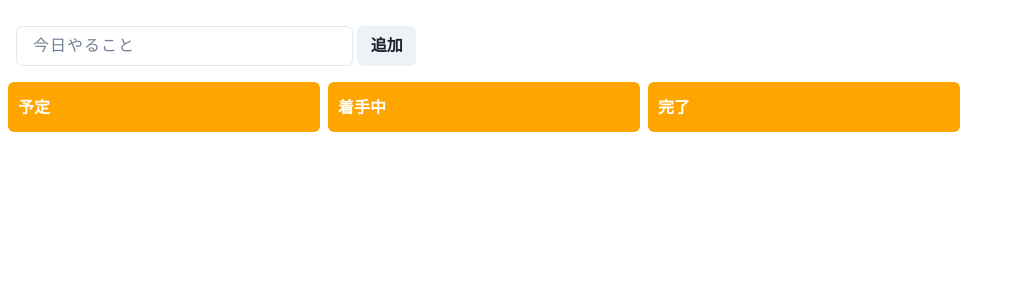
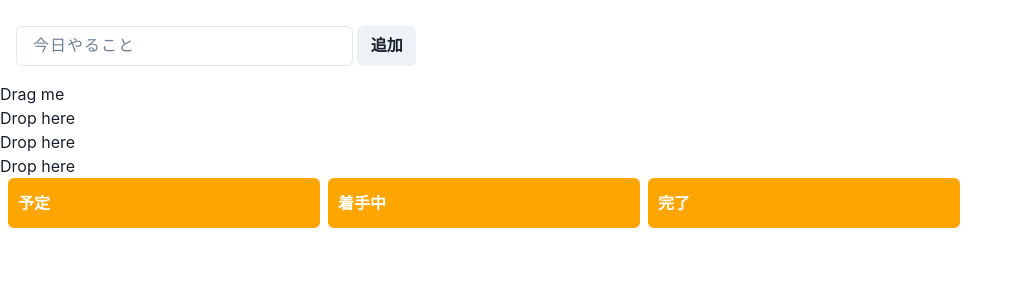
Before and after one commit to MasahiroTakata/toDoApp2, a React (Create React App) app: page / in a window 1280 px wide. Shown: the top 300 px of the page, without its empty margins (0-1022 px from the left). Built offline with nearby package versions, Linux system fonts and the light colour scheme.

Commit message:
サンプルのドラッグ&ドロップの実装完了

```diff
--- a/src/App.js
+++ b/src/App.jsx
@@ -2,7 +2,10 @@ import classes from './CssModules.module.scss';
 import './App.css';
 import { useState } from 'react';
 import { ChakraProvider, Input, Button, Text, Flex, extendTheme } from "@chakra-ui/react";
-// import { useDroppable } from "@dnd-kit/core";
+import { useDroppable } from "@dnd-kit/core";
+import { Draggable } from './Draggable';
+import { Droppable } from './Droppable';
+import { DndContext } from '@dnd-kit/core';
 
 const theme = extendTheme({
   colors: {
@@ -13,6 +16,20 @@ const theme = extendTheme({
 });
 
 function App() {
+  const containers = ['A', 'B', 'C'];
+  const [parent, setParent] = useState(null); // 状態を管理する関数、定数parentの初期値はnull
+  console.log(parent); // droppableを取得している
+
+  const draggableMarkup = (
+    <Draggable id="draggable">Drag me</Draggable>
+  );
+
+  function handleDragEnd(event) {
+    const {over} = event;
+    // ドロップできる領域にドロップした時、親としてドロップされる領域のidをセット
+    // それ以外はnullにする
+    setParent(over ? over.id : null);
+  }
   const [todo, setText] = useState(""); // テキストボックスの更新関数
   const [todoArr, setList] = useState([]); // やる事リストの更新関数
 
@@ -48,6 +65,18 @@ function App() {
           <Button onClick={listUp} className={classes.submitBtn}>追加</Button>
         </Flex>
         </div>
+
+        <DndContext onDragEnd={handleDragEnd}>
+          {parent === null ? draggableMarkup : null}
+          {containers.map((id) => (
+            // idを受け取ったらDroppableコンポーネントを更新
+            // useDroppable にpropsを渡す
+            <Droppable key={id} id={id}>
+              {parent === id ? draggableMarkup : 'Drop here'}
+            </Droppable>
+          ))}
+        </DndContext>
+
         <div className={classes.allTaskSpace}>{/* 未着手、着手中、完了で使用するスペース */}
           <div className={classes.toTaskSpace}>{/* 未着手のスペース */}
             <div className={classes.notTouch}>
--- /dev/null
+++ b/src/Draggable.jsx
@@ -0,0 +1,17 @@
+import React from 'react';
+import {useDraggable} from '@dnd-kit/core'; // hooks
+
+export function Draggable(props) {
+  const {attributes, listeners, setNodeRef, transform} = useDraggable({
+    id: props.id,
+  });
+  const style = transform ? { // ドラッグしている間は座標を返している
+    transform: `translate3d(${transform.x}px, ${transform.y}px, 0)`,
+  } : undefined;
+
+  return (
+    <button ref={setNodeRef} style={style} {...listeners} {...attributes}>
+      {props.children}
+    </button>
+  );
+}
--- /dev/null
+++ b/src/Droppable.jsx
@@ -0,0 +1,17 @@
+import React from 'react';
+import {useDroppable} from '@dnd-kit/core'; // hooks
+
+export function Droppable(props) {
+  const {isOver, setNodeRef} = useDroppable({
+    id: props.id,
+  });
+  const style = { // ドロップ可能な要素の上に乗るとtrueになる（だから三項演算子を使用している）
+    color: isOver ? 'green' : undefined,
+  };
+
+  return (
+    <div ref={setNodeRef} style={style}>
+      {props.children}
+    </div>
+  );
+}
```
